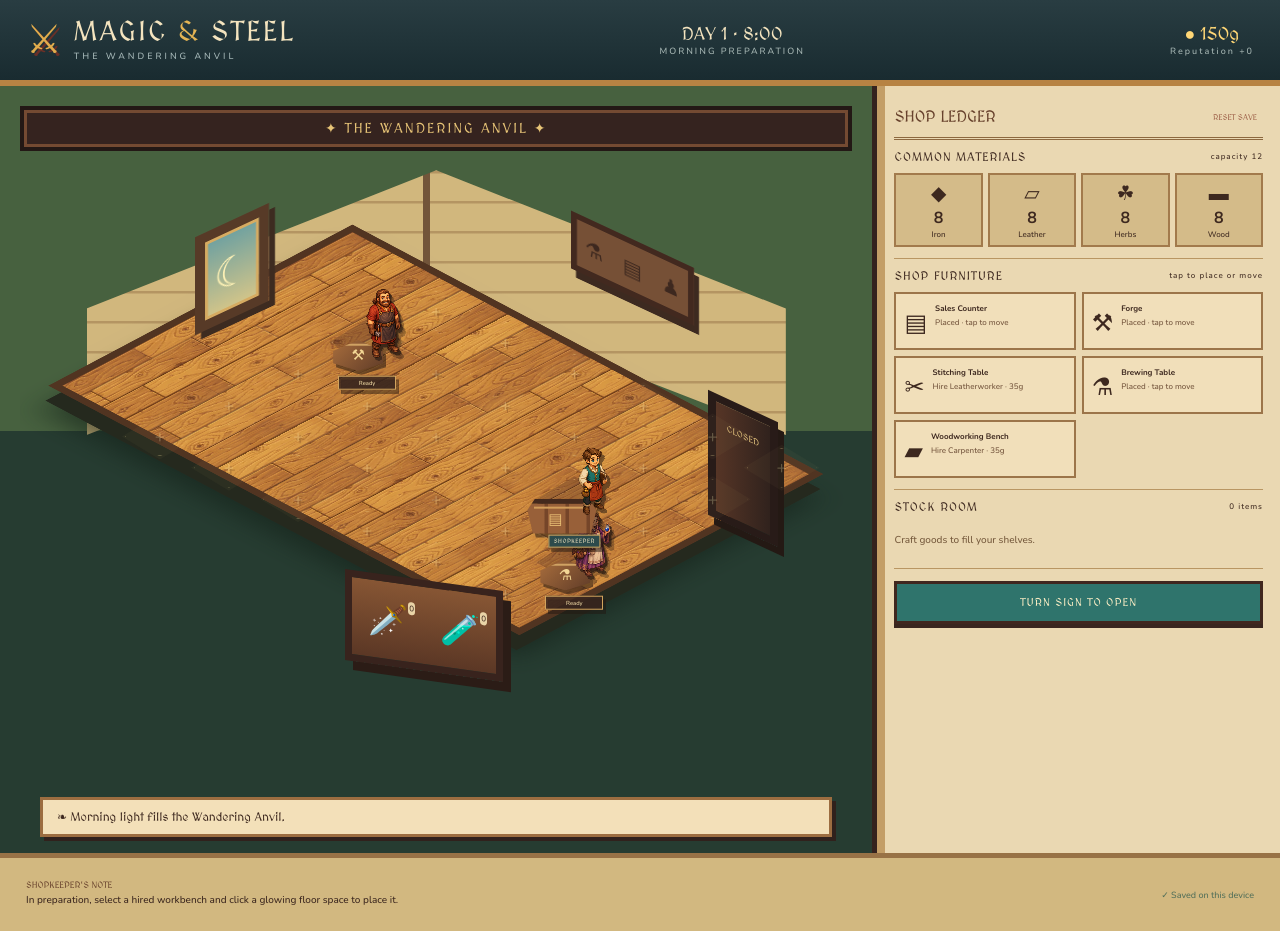
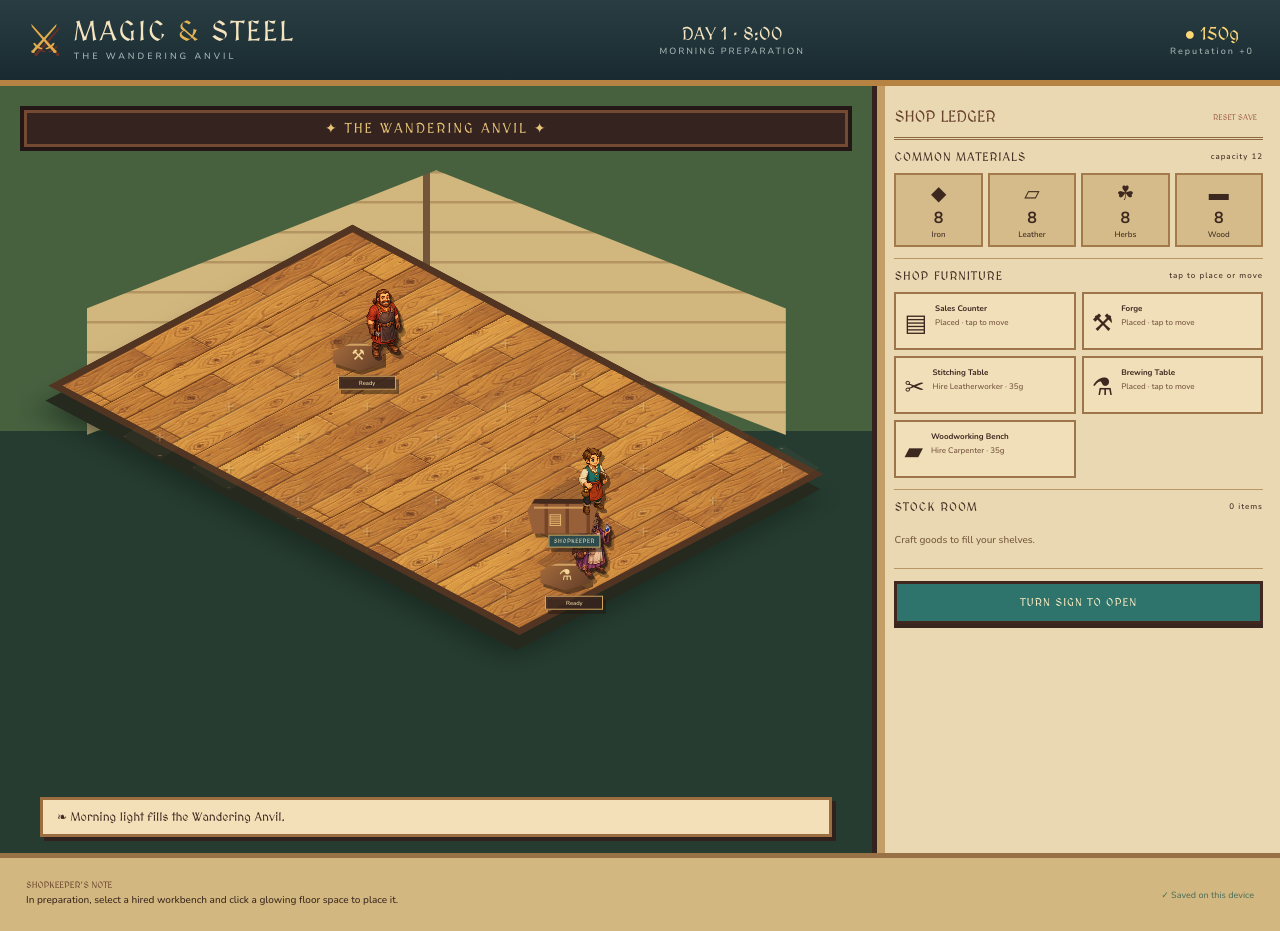
Before and after one commit to Jamvibes/Shop, a React (Vite) app: page / in a window 1280 px wide. Built offline with nearby package versions, Linux system fonts and the light colour scheme.

Commit message:
Remove fixed shop scenery

```diff
--- a/src/main.tsx
+++ b/src/main.tsx
@@ -152,7 +152,6 @@ function App() {
   return <div className="game-shell">
     <header><div className="brand"><span>⚔</span><div><h1>MAGIC <i>&</i> STEEL</h1><p>The Wandering Anvil</p></div></div><div className="clock"><b>DAY {g.day} · {clock(g.minutes)}</b><small>{g.phase === 'prep' ? 'MORNING PREPARATION' : g.phase === 'open' ? (g.paused ? 'SHOP PAUSED' : 'SHOP OPEN') : 'ACCOUNTS'}</small></div><div className="wealth"><b>● {g.coins}g</b><small>Reputation {g.reputation >= 0 ? '+' : ''}{g.reputation}</small></div></header>
     <main><section className={`scene ${placing ? 'placement-mode' : ''}`}><div className="sign">✦ THE WANDERING ANVIL ✦</div><div className="room">
-      <div className="window">☾</div><div className="wall-shelf">⚗　▤　♟</div>
       {g.phase === 'prep' && <div className="floor-grid" aria-label="Shop floor placement grid">{slotPositions.map(([x, y], slot) => { const occupant: PlacementId | undefined = g.shopkeeperSlot === slot ? 'shopkeeper' : workerIds.find(id => g.placedBenches[id] === slot); return <button key={slot} className={`bench-slot ${occupant ? 'occupied' : ''}`} style={{ left: `${x}%`, top: `${y}%` }} onClick={() => placeBench(slot)} aria-label={`Grid row ${Math.floor(slot / gridColumns) + 1}, column ${slot % gridColumns + 1}${occupant ? `, occupied by ${benchNames[occupant]}` : ''}`}><span>{occupant ? '×' : '+'}</span></button>})}</div>}
       <div className="workshops">{workerIds.map(id => {
         const slot = g.placedBenches[id]; if (slot === null) return null
@@ -163,8 +162,8 @@ function App() {
           <div className="job-status">{job ? <><span>{job.icon}</span><small>{job.name}</small><div className="progress"><i style={{ width: `${ws.active!.progress / job.ticks * 100}%` }}/></div></> : <small>{ws.queue.length ? `${ws.queue.length} queued` : 'Ready'}</small>}</div>
         </div>
       })}</div>
-      <div className="display-rack">{g.display.map(p => <span key={p}>{products[p].icon}<small>{g.inventory[p]}</small></span>)}</div>{g.shopkeeperSlot !== null && (() => { const [x, y] = slotPositions[g.shopkeeperSlot]; return <div className="shopkeeper-station" style={{ left: `${x}%`, top: `${y}%` }}><div className="shop-counter"><span>▤</span></div><img src={`${import.meta.env.BASE_URL}assets/shop/shopkeeper.png`} alt="Shopkeeper" draggable="false"/><small>SHOPKEEPER</small></div> })()}
-      <div className="queue">{g.customers.slice(0, 3).map((c, i) => <button key={c.id} className={`visitor q${i}`}><span>{c.icon}</span><b>{c.name}</b><i style={{ width: `${c.patience / c.maxPatience * 100}%` }}/></button>)}</div><div className="door">{g.phase === 'open' ? 'OPEN' : 'CLOSED'}</div>
+      {g.shopkeeperSlot !== null && (() => { const [x, y] = slotPositions[g.shopkeeperSlot]; return <div className="shopkeeper-station" style={{ left: `${x}%`, top: `${y}%` }}><div className="shop-counter"><span>▤</span></div><img src={`${import.meta.env.BASE_URL}assets/shop/shopkeeper.png`} alt="Shopkeeper" draggable="false"/><small>SHOPKEEPER</small></div> })()}
+      <div className="queue">{g.customers.slice(0, 3).map((c, i) => <button key={c.id} className={`visitor q${i}`}><span>{c.icon}</span><b>{c.name}</b><i style={{ width: `${c.patience / c.maxPatience * 100}%` }}/></button>)}</div>
     </div><div className="notice">❧ {placing ? `Placing ${benchNames[placing]} — choose a glowing floor space.` : note}</div></section>
     <aside className="ledger"><div className="ledger-head"><b>SHOP LEDGER</b><button onClick={reset}>{resetArmed ? 'CONFIRM RESET' : 'RESET SAVE'}</button></div>
       <section><h2>Common materials <small>capacity {8 + g.storageLevel * 4}</small></h2><div className="materials">{(Object.keys(g.materials) as MaterialId[]).map(m => <div key={m}><span>{materialIcons[m]}</span><b>{g.materials[m]}</b><small>{m}</small></div>)}</div></section>
```
